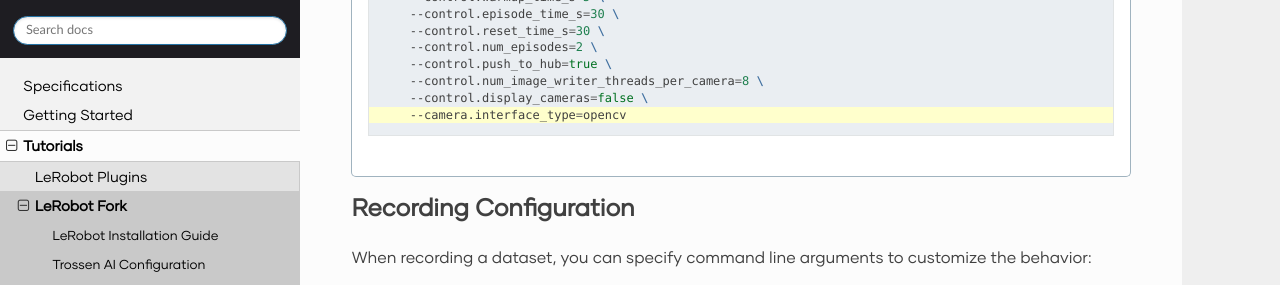
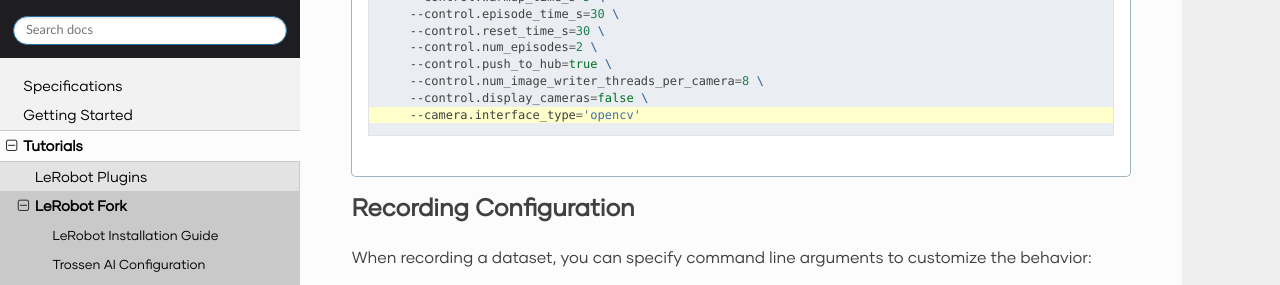
Before and after one commit to TrossenRobotics/trossen_arm, a Sphinx documentation site: the page built from docs/tutorials/lerobot/record_episode.rst, in a window 1280 px wide and 900 px high, scrolled down 2505 px. Shown: the part 152-437 px from the top of the window. Built offline with Sphinx 7.4.7 and the Read the Docs theme 3.1.0, drawn with Linux system fonts in a browser that asks for light colours; some web fonts are replaced; pages that are not in the unit, such as notebooks, are missing from menus.

```diff
--- a/docs/tutorials/lerobot/record_episode.rst
+++ b/docs/tutorials/lerobot/record_episode.rst
@@ -243,7 +243,7 @@ Make sure that you have configured the cameras correctly as described in :ref:`t
                 --control.push_to_hub=true \
                 --control.num_image_writer_threads_per_camera=8 \
                 --control.display_cameras=false \
-                --camera.interface_type=opencv
+                --camera.interface_type='opencv'
 
     .. group-tab:: Trossen AI Mobile
 
@@ -265,7 +265,7 @@ Make sure that you have configured the cameras correctly as described in :ref:`t
                 --control.push_to_hub=true \
                 --control.num_image_writer_threads_per_camera=8 \
                 --control.display_cameras=false \
-                --camera.interface_type=opencv
+                --camera.interface_type='opencv'
 
     .. group-tab:: Trossen AI Solo
 
@@ -287,7 +287,7 @@ Make sure that you have configured the cameras correctly as described in :ref:`t
                 --control.push_to_hub=true \
                 --control.num_image_writer_threads_per_camera=8 \
                 --control.display_cameras=false \
-                --camera.interface_type=opencv
+                --camera.interface_type='opencv'
 
 Recording Configuration
 =======================
```
